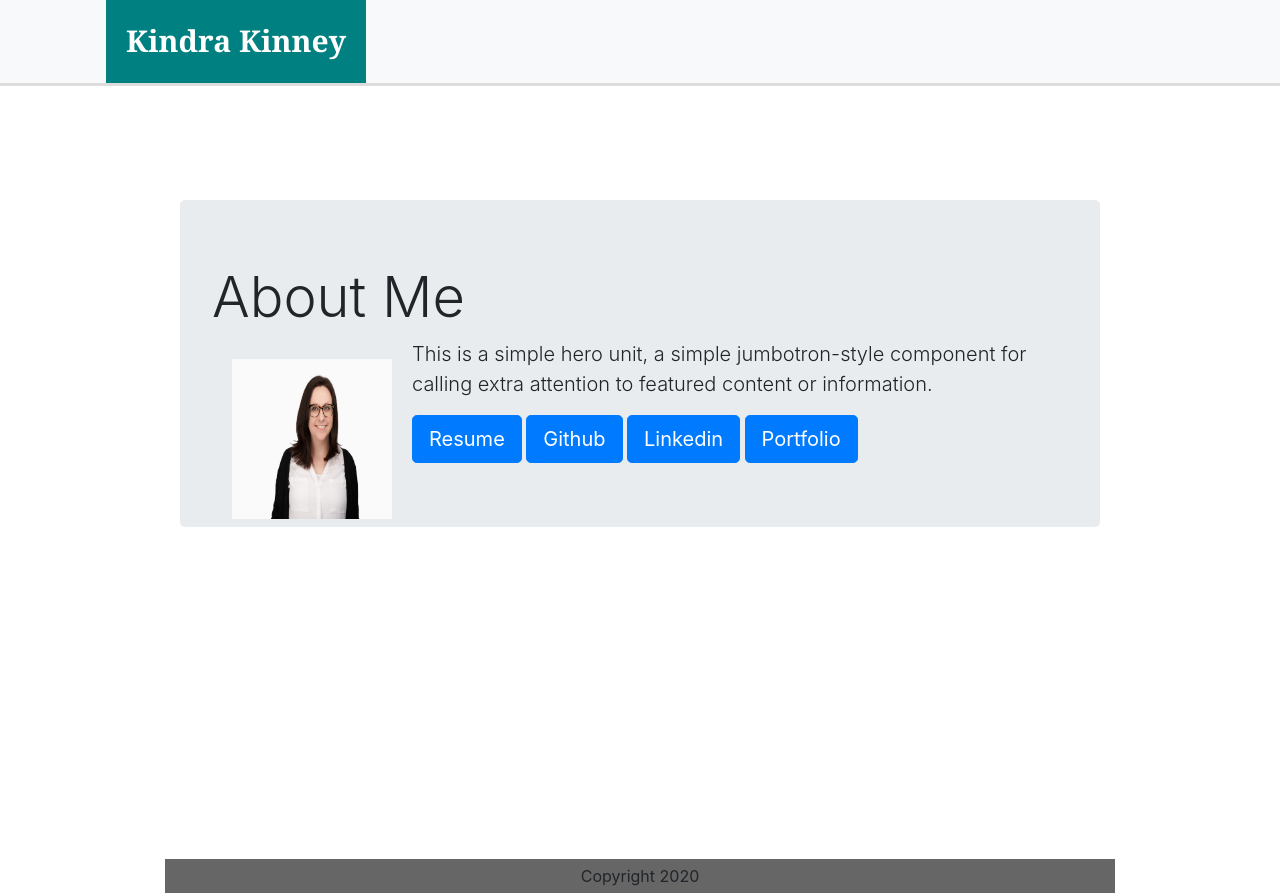
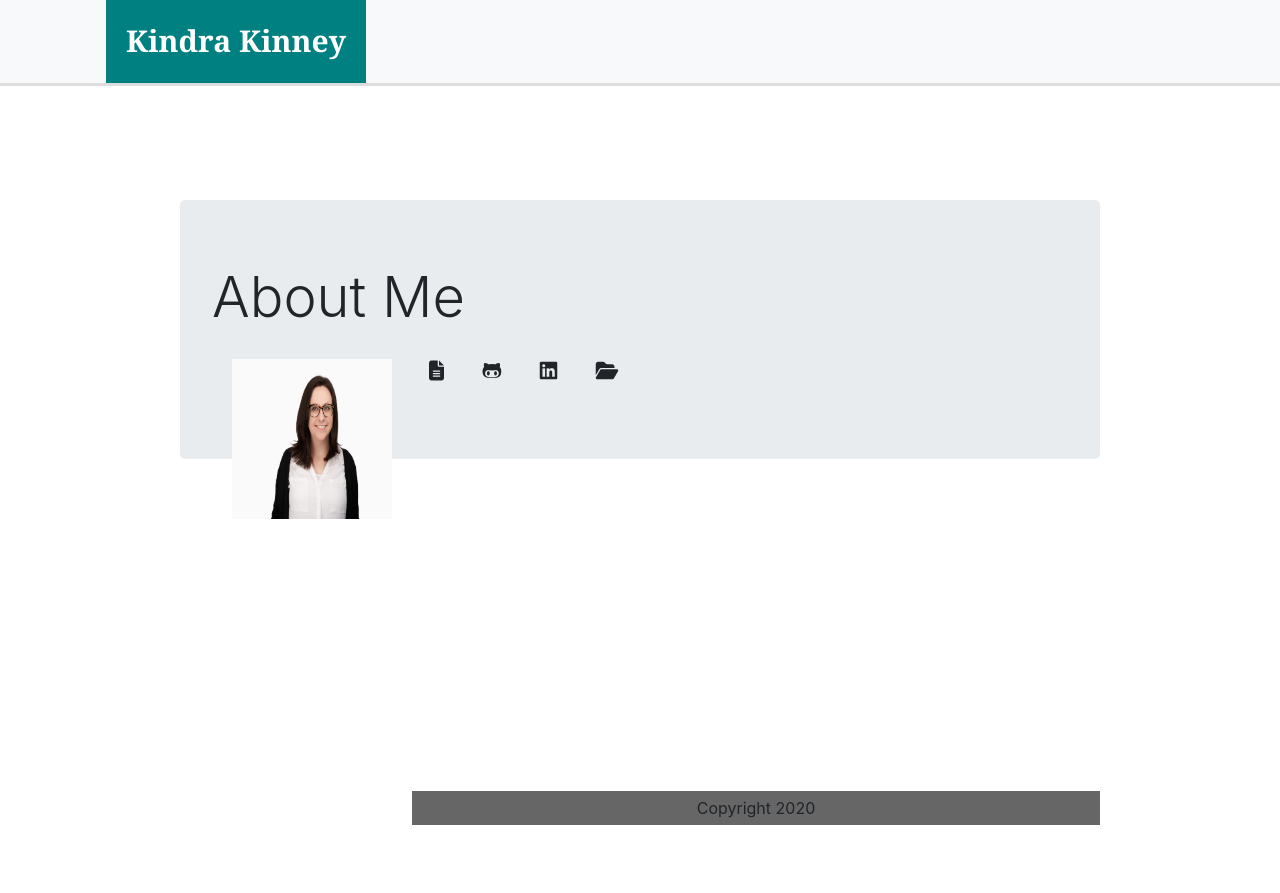
Before and after one commit to KindraKinney/Professional-Materials, a plain HTML site: page index.html in a window 1280 px wide. After the commit the page ends 825 px from the top, so only its background shows below. Drawn offline with nearby package versions, Linux system fonts and the light colour scheme.

Commit message:
added icons for portfolio, email, github, resume and linkedin

```diff
--- a/index.html
+++ b/index.html
@@ -5,6 +5,7 @@
       <title>About Me</title>
       <link rel="stylesheet" href="https://stackpath.bootstrapcdn.com/bootstrap/4.3.1/css/bootstrap.min.css" integrity="sha384-ggOyR0iXCbMQv3Xipma34MD+dH/1fQ784/j6cY/iJTQUOhcWr7x9JvoRxT2MZw1T" crossorigin="anonymous">
       <link rel="stylesheet" href="assets/css/style.css" >
+      <script src="https://kit.fontawesome.com/7ef955b0c7.js" crossorigin="anonymous"></script>
    </head>
    <body>
       <nav class="navbar navbar-expand-lg navbar-light bg-light">
@@ -28,12 +29,12 @@
                <div class="jumbotron">
                   <h1 class="display-4">About Me</h1>
                   <img class="rounded float-left" id=mainimg src=assets/images/headshot.jpg alt="head" height="200" width="200" >
-                  <p class="lead">This is a simple hero unit, a simple jumbotron-style component for calling extra attention to featured content or information.</p>
+                  <p class="lead"></p>
 
-                  <a class="btn btn-primary btn-lg" href="Resume.pdf" role="button">Resume</a>
-                  <a class="btn btn-primary btn-lg" href="https://github.com/KindraKinney" role="button">Github</a>
-                  <a class="btn btn-primary btn-lg" href="https://www.linkedin.com/in/kindra-kinney-071a98a4/" role="button">Linkedin</a>
-                  <a class="btn btn-primary btn-lg" href="portfolio.html" role="button">Portfolio</a>
+                  <a class="btn btn btn-lg" href="Resume.pdf" role="button"><i class="fas fa-file-alt"></i></a>
+                  <a class="btn btn btn-lg" href="https://github.com/KindraKinney" role="button"><i class="fab fa-github-alt"></i></a>
+                  <a class="btn btn btn-lg" href="https://www.linkedin.com/in/kindra-kinney-071a98a4/" role="button"><i class="fab fa-linkedin"></i></a>
+                  <a class="btn btn btn-lg" href="portfolio.html" role="button" ><i class="fas fa-folder-open"></i></a>
                 </div>
 
 
```
Also changed, not shown: portfolio.html (+3 -3 lines).
